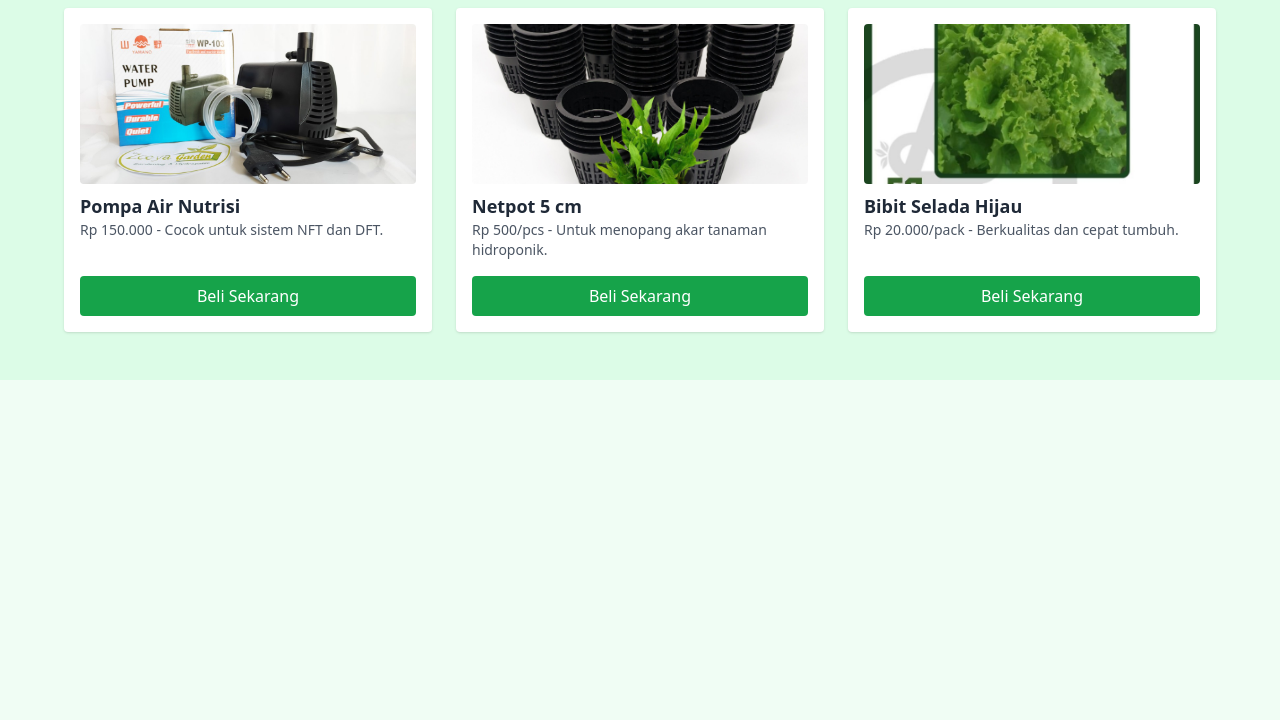
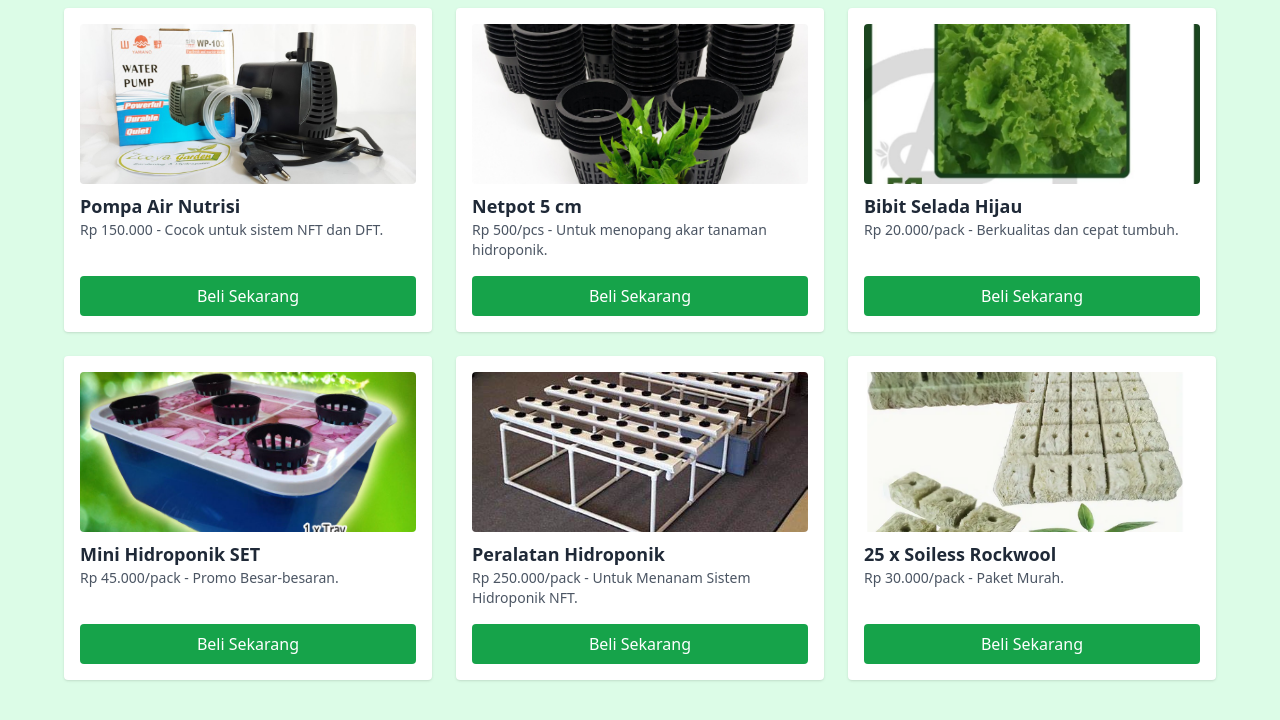
Before and after one commit to Refkypirnado/edukasi-hidroponik, a plain HTML site: page index.html in a window 1280 px wide. Shown: the part 576-1296 px from the top of the page. Before the commit the page ends 956 px from the top, so only its background shows below. Drawn offline with nearby package versions, Linux system fonts and the light colour scheme.

Commit message:
Selesaikan konflik dan update Tentang.html

```diff
--- a/index.html
+++ b/index.html
@@ -11,9 +11,9 @@
     <h1 class="text-2xl font-bold">Edukasi Tanaman Hidroponik</h1>
     <nav class="mt-2 flex space-x-4">
       <a href="index.html" class="hover:underline">Beranda</a>
-      <a href="tentang.html" class="hover:underline">Tentang</a>
-      <a href="jenis.html" class="hover:underline">Jenis Tanaman</a>
-      <a href="cara.html" class="hover:underline">Cara Menanam</a>
+      <a href="Tentang.html" class="hover:underline">Tentang</a>
+      <a href="Jenis.html" class="hover:underline">Jenis Tanaman</a>
+      <a href="Cara.html" class="hover:underline">Cara Menanam</a>
       <a href="kontak.html" class="hover:underline">Kontak</a>
     </nav>
   </header>
@@ -23,7 +23,7 @@
     <p class="text-lg mb-6 max-w-2xl">
       Pelajari cara mudah dan menyenangkan menanam tanaman tanpa tanah. Website ini menyediakan informasi lengkap seputar dunia hidroponik, mulai dari jenis tanaman hingga langkah-langkah penanaman.
     </p>
-    <a href="jenis.html" class="bg-green-600 text-white px-6 py-3 rounded-lg hover:bg-green-700 transition">Mulai Belajar</a>
+    <a href="Jenis.html" class="bg-green-600 text-white px-6 py-3 rounded-lg hover:bg-green-700 transition">Ayo Belajar</a>
   </main>
 
   <!-- Bagian Marketplace -->
@@ -59,6 +59,33 @@
           <a href="https://wa.me/6281234567890?text=Halo,%20saya%20mau%20beli%20Bibit%20Selada%20Hijau" target="_blank" class="bg-green-600 text-white text-center px-4 py-2 rounded hover:bg-green-700 transition">Beli Sekarang</a>
         </div>
 
+        <div class="bg-white rounded shadow p-4 flex flex-col justify-between">
+          <div>
+            <img src="SatuPaket.jpg" alt="Mini Hidroponik SET" class="w-full h-40 object-cover rounded mb-2">
+            <h4 class="font-semibold text-lg">Mini Hidroponik SET</h4>
+            <p class="text-sm text-gray-600 mb-4">Rp 45.000/pack - Promo Besar-besaran.</p>
+          </div>
+          <a href="https://wa.me/6281234567890?text=Halo,%20saya%20mau%20beli%20Bibit%20Selada%20Hijau" target="_blank" class="bg-green-600 text-white text-center px-4 py-2 rounded hover:bg-green-700 transition">Beli Sekarang</a>
+        </div>
+
+        <div class="bg-white rounded shadow p-4 flex flex-col justify-between">
+          <div>
+            <img src="Peralatan.jpeg" alt="Peralatan" class="w-full h-40 object-cover rounded mb-2">
+            <h4 class="font-semibold text-lg">Peralatan Hidroponik</h4>
+            <p class="text-sm text-gray-600 mb-4">Rp 250.000/pack - Untuk Menanam Sistem Hidroponik NFT.</p>
+          </div>
+          <a href="https://wa.me/6281234567890?text=Halo,%20saya%20mau%20beli%20Bibit%20Selada%20Hijau" target="_blank" class="bg-green-600 text-white text-center px-4 py-2 rounded hover:bg-green-700 transition">Beli Sekarang</a>
+        </div>
+
+        <div class="bg-white rounded shadow p-4 flex flex-col justify-between">
+          <div>
+            <img src="Rockwool.png" alt="Rockwool" class="w-full h-40 object-cover rounded mb-2">
+            <h4 class="font-semibold text-lg">25 x Soiless Rockwool</h4>
+            <p class="text-sm text-gray-600 mb-4">Rp 30.000/pack - Paket Murah.</p>
+          </div>
+          <a href="https://wa.me/6281234567890?text=Halo,%20saya%20mau%20beli%20Bibit%20Selada%20Hijau" target="_blank" class="bg-green-600 text-white text-center px-4 py-2 rounded hover:bg-green-700 transition">Beli Sekarang</a>
+        </div>
+
       </div>
     </div>
   </section>
```
Also changed, not shown: Cara.html (+3 -3 lines), Jenis.html (+2 -2 lines), Kontak.html (+3 -3 lines), Proses_Sawi.html (+1 -1 lines), Proses_Selada.html (+1 -1 lines), Proses_kangkung.html (+1 -1 lines), Tentang.html (+1 -1 lines), websiteHidroponik.html (+3 -3 lines), Peralatan.jpeg (added), Rockwool.png (added), SatuPaket.jpg (added).
